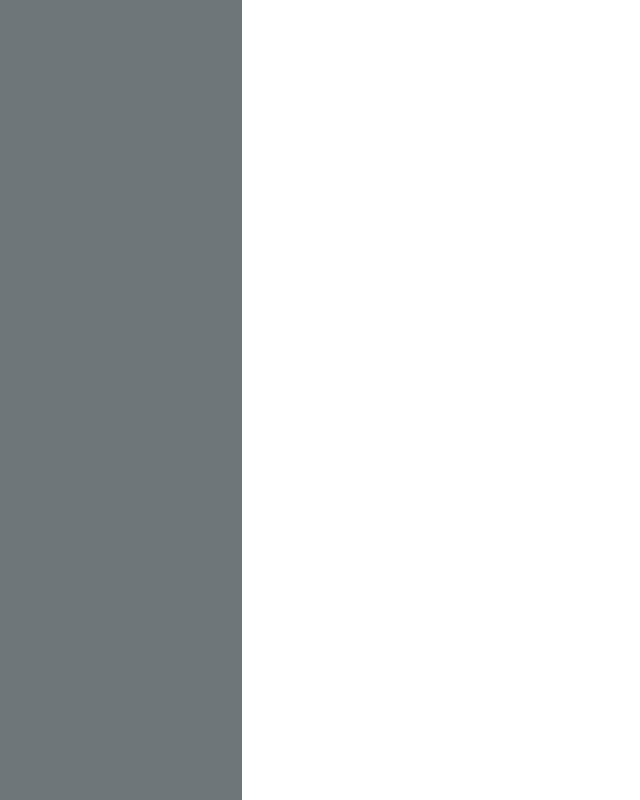
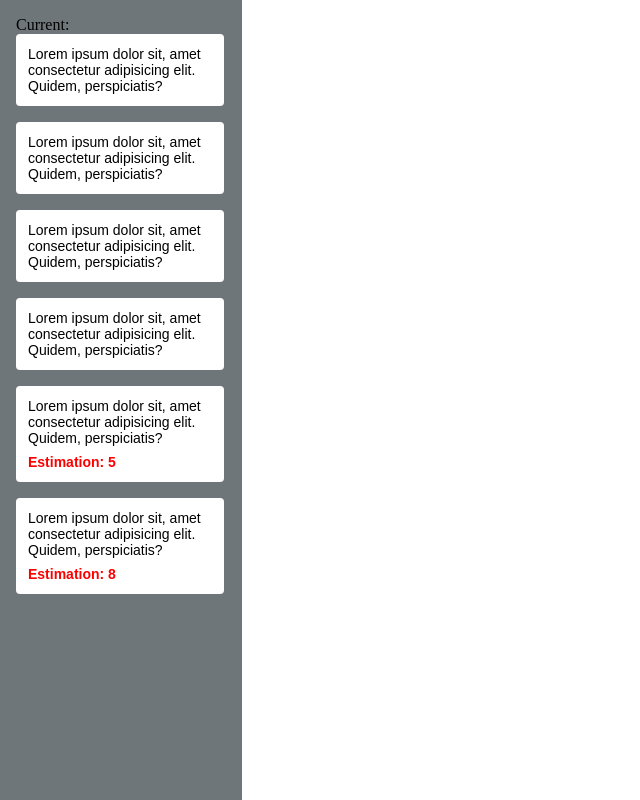
Before and after one commit to vincer0/dragster, a React (Create React App) app: page / in a window 1280 px wide. Shown: the whole page, without its empty margins (0-640 px from the left). Built offline with nearby package versions, Linux system fonts and the light colour scheme.

Commit message:
feat: Add mock data

```diff
--- a/src/components/TicketList/index.tsx
+++ b/src/components/TicketList/index.tsx
@@ -1,13 +1,49 @@
-import React from 'react'
+import React, { useState } from 'react'
 /** @jsx jsx */
 import { jsx } from '@emotion/core'
 
 import styles from './styles';
+import TicketListItem from '../TicketListItem';
 
 const TicketList = (): JSX.Element => {
+    const [tickets, setTickets] = useState([
+        {
+            id: 1,
+            summary: 'Lorem ipsum dolor sit amet.',
+            description: 'Lorem ipsum dolor sit amet consectetur adipisicing elit. Blanditiis, necessitatibus?',
+        },
+        {
+            id: 2,
+            summary: 'adipisicing elit. Blanditiis, necessitatibus?',
+            description: 'Lorem ipsum dolor sit amet consectetur adipisicing elit.'
+        },
+        {
+            id: 3,
+            summary: 'Blanditiis, necessitatibus?',
+            description: 'Lorem ipsum dolor sit amet consectetur adipisicing elit.'
+        },
+        {
+            id: 4,
+            summary: 'Blanditiis, necessitatibus? Lorem ipsum',
+            description: 'Lorem ipsum dolor sit amet consectetur adipisicing elit.',
+            estimation: 5,
+        },
+        {
+            id: 5,
+            summary: 'Blanditiis, necessitatibus? dolor sit amet consectetur',
+            description: 'Lorem ipsum dolor sit amet consectetur adipisicing elit.',
+            estimation: 8,
+        }
+    ])
+
+    const [currentTicket, setCurrentTicket] = useState(tickets[0]);
     return (
-        <div>
-
+        <div css={styles}>
+            <div className="current">
+                <div className="title">{`Current: `}</div>
+                <TicketListItem ticket={currentTicket} key={currentTicket.id}></TicketListItem>
+            </div>
+            { tickets.map(ticket => <TicketListItem ticket={ticket} key={ticket.id}></TicketListItem>) }
         </div>
     )
 }
```
